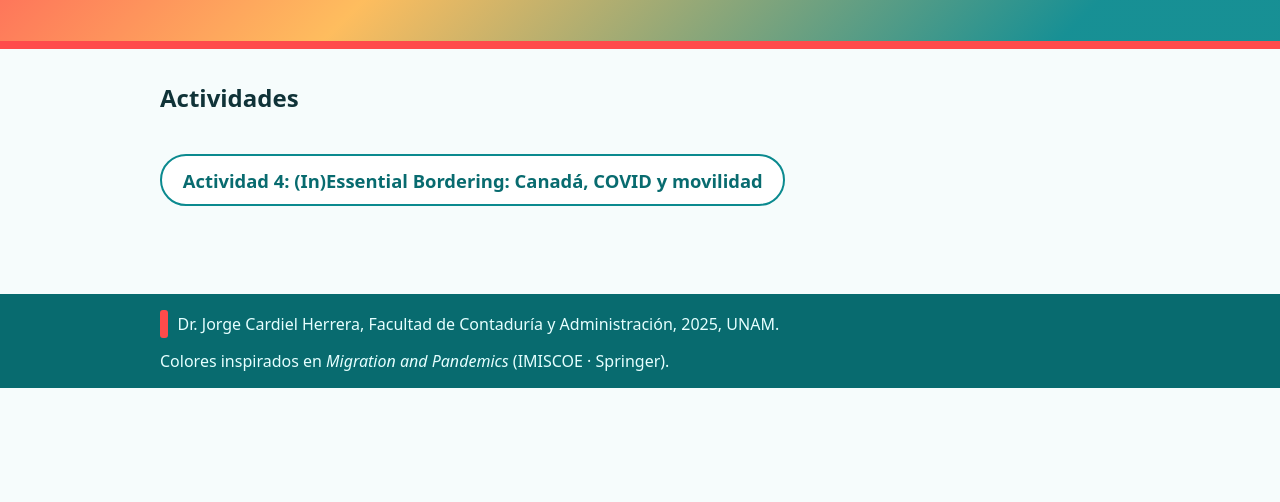
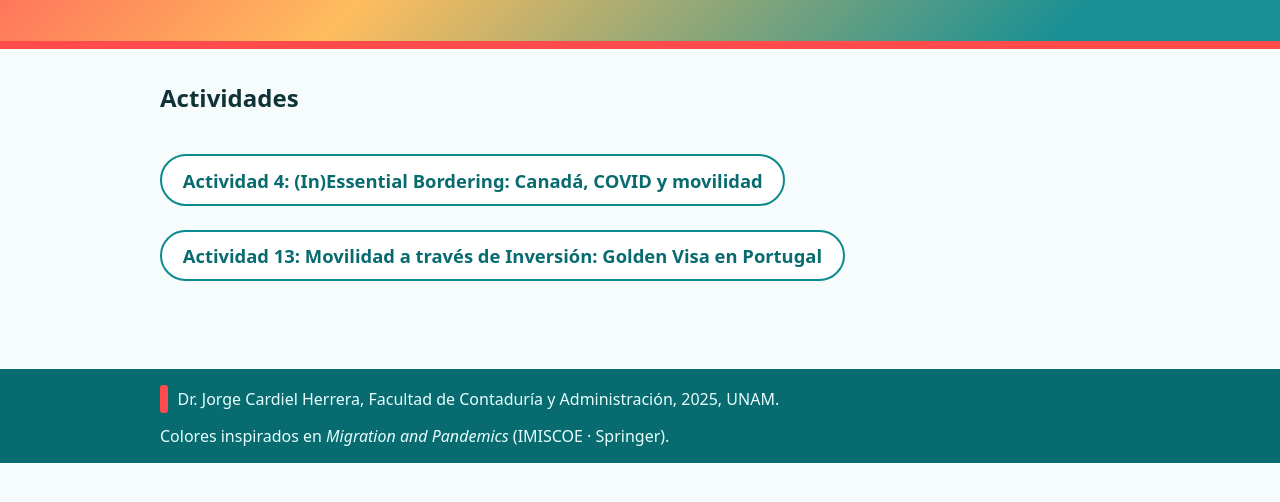
Before and after one commit to socyb/myd, a plain HTML site: page index.html in a window 1280 px wide. Shown: the part 152-654 px from the top of the page. Drawn offline with Linux system fonts and the light colour scheme.

Commit message:
link a la actividad 13

```diff
--- a/index.html
+++ b/index.html
@@ -56,6 +56,11 @@
           Actividad 4: (In)Essential Bordering: Canadá, COVID y movilidad
         </a>
       </li>
+      <li>
+        <a href="13golden_visa/index.html" class="activity-link">
+          Actividad 13: Movilidad a través de Inversión: Golden Visa en Portugal
+        </a>
+      </li>
       <!-- Aquí puedes agregar más actividades en el futuro -->
     </ul>
   </main>
```
